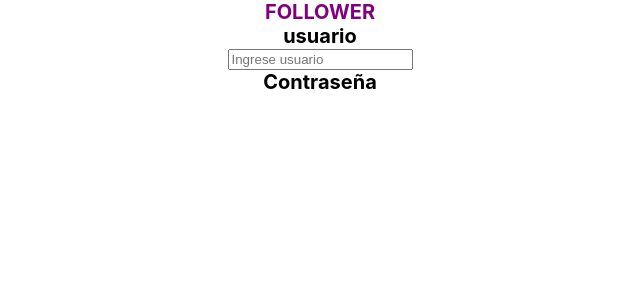
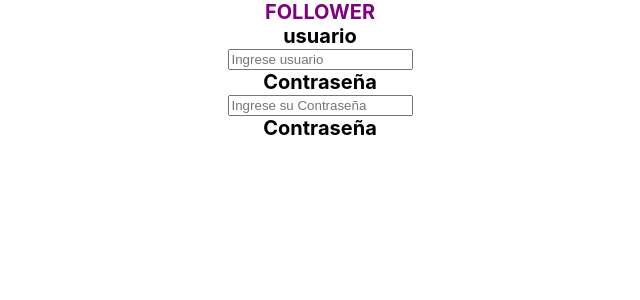
Before and after one commit to Johntremont/Follower, a React (Create React App) app: page / in a window 1280 px wide. Shown: the top 300 px of the page, without its empty margins (320-960 px from the left). Built offline with nearby package versions, Linux system fonts and the light colour scheme.

Commit message:
actualizado hook de password

```diff
--- a/src/pages/Login/Login.js
+++ b/src/pages/Login/Login.js
@@ -9,15 +9,16 @@ import Imput from './components/Imput/Imput';
 const Login = () => {
 
 	const [ user, setUser ] = useState('');
-
+	const [ password, setPassword ] = useState('');
 
 	function handleChange(name, value) {
 		if(name === 'usuario') {
 			setUser(value)
+		} else {
+			setPassword(value)
 		}
 	}
 
-	console.log('usuario:', user)
 
 	return (
 		<div className='login-container'>
@@ -33,7 +34,16 @@ const Login = () => {
 			handleChange={handleChange}
 			/>
 			<Label text='Contraseña'/>
-			{/*<Imput />*/}
+			<Imput
+			attribute={{
+				id: 'Contraseña',
+				name: 'Contraseña',
+				type: 'password',
+				placeholder: 'Ingrese su Contraseña'
+			}}
+			handleChange={handleChange}
+			/>
+			<Label text='Contraseña'/>
 
 		</div>
 	)
```
